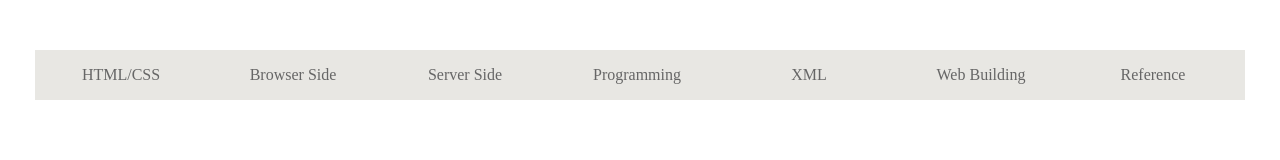
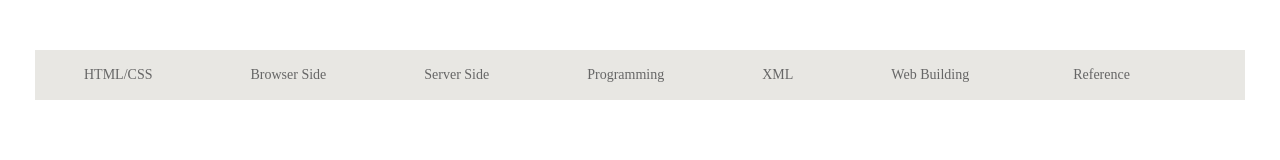
Before and after one commit to xppxxp/newStart, a plain HTML site: page html/exerse/04_w3school.html in a window 1280 px wide. Drawn offline with Linux system fonts and the light colour scheme.

Commit message:
modify 04_w3school

```diff
--- a/html/exerse/04_w3school.html
+++ b/html/exerse/04_w3school.html
@@ -30,6 +30,7 @@
         nav li{
             float: left;
             text-align: center;
+            font-size: 14px;
         }
 
         nav li:hover{
@@ -42,9 +43,13 @@
 
         nav li a{
             display: block;
-            width: 172px;
-            box-sizing: border-box;
-            padding: 0 30px;
+            /* width: 172px; */
+            /* box-sizing: border-box; */
+            padding: 0 49px;
+        }
+
+        nav li:last-child a{
+            padding: 0 55px;
         }
     </style>
 </head>
```
